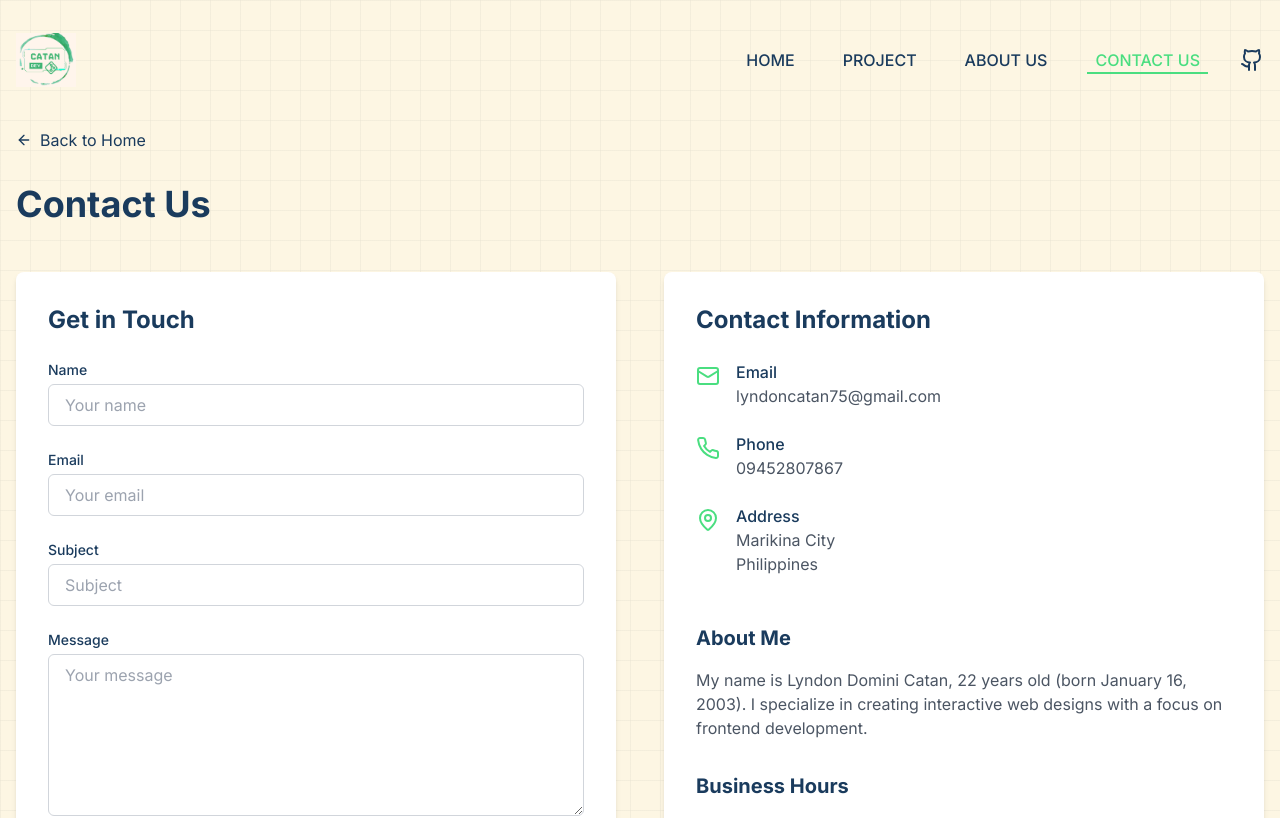
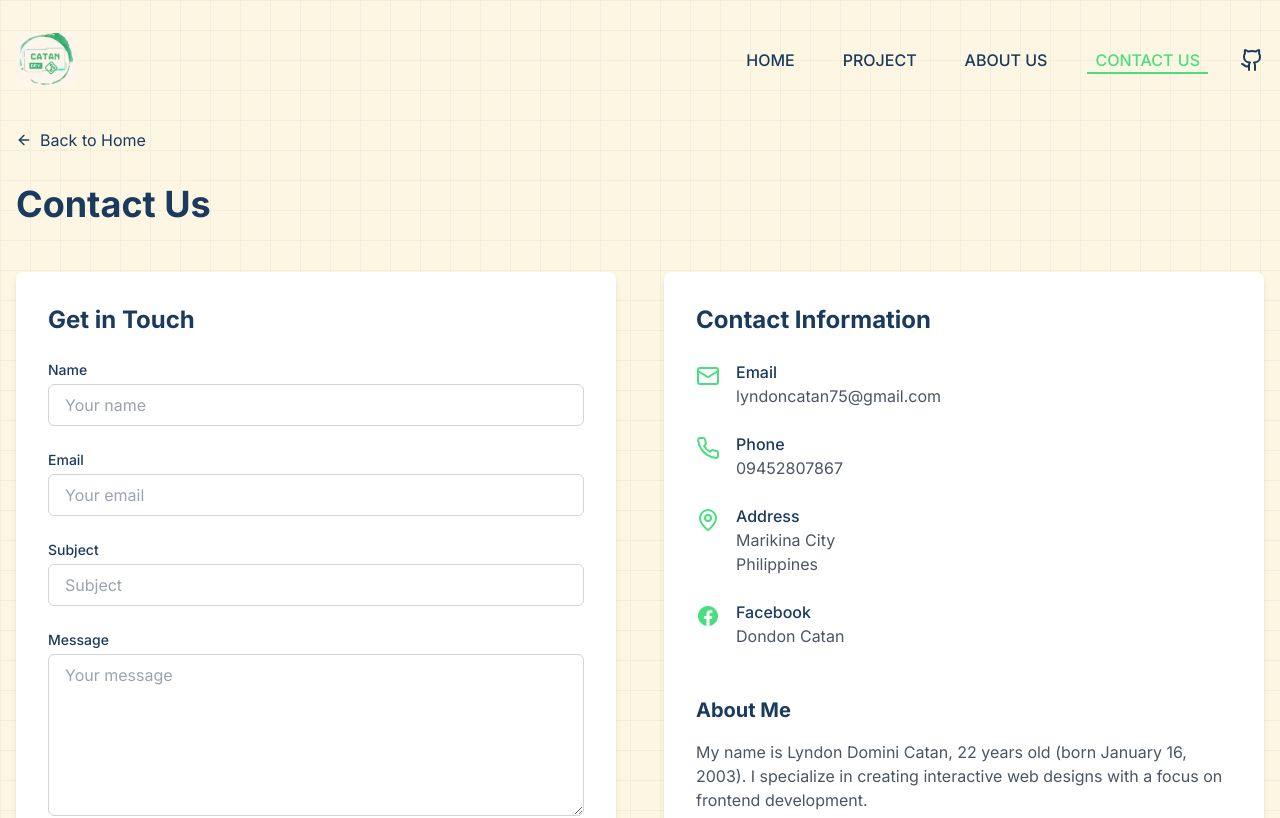
Before and after one commit to Lyndoncatan/Catandev, a Next.js app: page /contact in a window 1280 px wide. Shown: the top 818 px of the page. Built offline with nearby package versions, Linux system fonts and the light colour scheme.

Commit message:
Your commit message

```diff
--- a/app/contact/page.tsx
+++ b/app/contact/page.tsx
@@ -128,6 +128,19 @@ export default function ContactPage() {
               </div>
             </div>
 
+           <div className="flex items-start gap-4 mt-6">
+  <svg xmlns="http://www.w3.org/2000/svg" className="h-6 w-6 text-[#4ade80] mt-1" fill="currentColor" viewBox="0 0 24 24">
+    <path d="M22 12c0-5.523-4.477-10-10-10S2 6.477 2 12c0 5.005 3.675 9.127 8.437 9.878v-6.989h-2.54v-2.729h2.54v-2.076c0-2.507 1.492-3.893 3.775-3.893 1.095 0 2.238.196 2.238.196v2.47h-1.261c-1.245 0-1.63.773-1.63 1.563v1.741h2.773l-.443 2.729h-2.33v6.989C18.325 21.127 22 17.005 22 12z"/>
+  </svg>
+  <div>
+    <h3 className="font-medium text-[#1a3b5d]">Facebook</h3>
+    <Link href="https://www.facebook.com/dondon.catan.359/" target="_blank" className="text-gray-600 hover:text-[#4ade80]">
+      Dondon Catan
+    </Link>
+  </div>
+</div>
+
+
             <div className="mt-12">
               <h3 className="text-xl font-bold text-[#1a3b5d] mb-4">About Me</h3>
               <p className="text-gray-600 mb-4">
@@ -143,6 +156,9 @@ export default function ContactPage() {
                 your web development project.
               </p>
             </div>
+
+
+
 
             <div className="mt-12">
               <iframe
```
